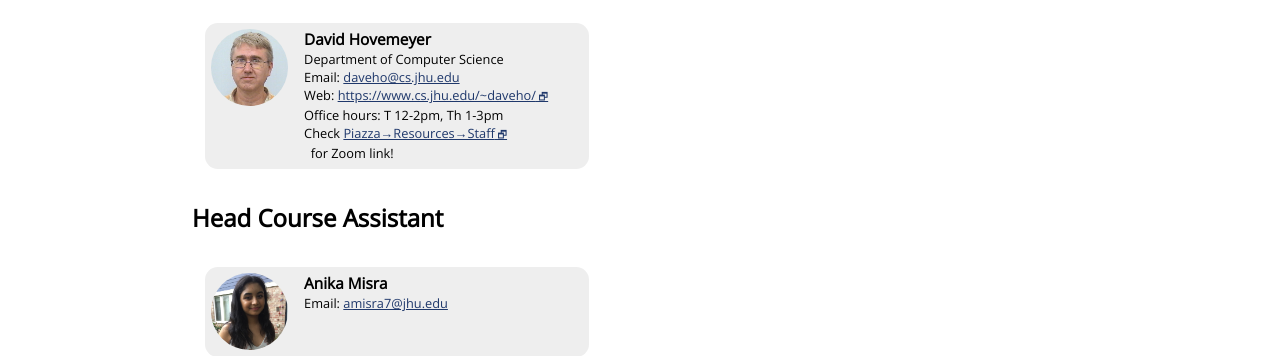
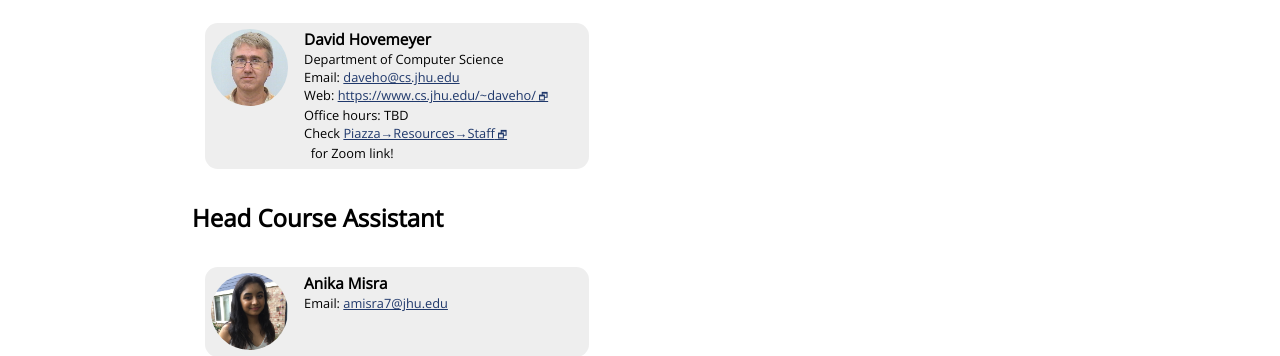
Before and after one commit to jhu-ip/cs220-summer22, a Jekyll site: the page built from staff.md, in a window 1280 px wide. Shown: the part 385-741 px from the top of the page. Built offline with Jekyll 4.4.1, drawn with Linux system fonts in a browser that asks for light colours; some web fonts are replaced.

Commit message:
my office hours are TBD

```diff
--- a/staff.md
+++ b/staff.md
@@ -17,7 +17,7 @@ category: "staff"
    Department of Computer Science<br>
    Email: <a href="mailto:daveho@cs.jhu.edu">daveho@cs.jhu.edu</a><br>
    Web: <a class="external" target="_blank" href="https://www.cs.jhu.edu/~daveho/">https://www.cs.jhu.edu/~daveho/</a><br>
-   Office hours: T 12-2pm, Th 1-3pm<br>
+   Office hours: TBD<br>
    Check <a class="external" target="_blank" href="https://piazza.com/jhu/summer2022/en601220/staff">Piazza→Resources→Staff</a><br>&nbsp;&nbsp;for Zoom link!
   </div>
 </div>
```
